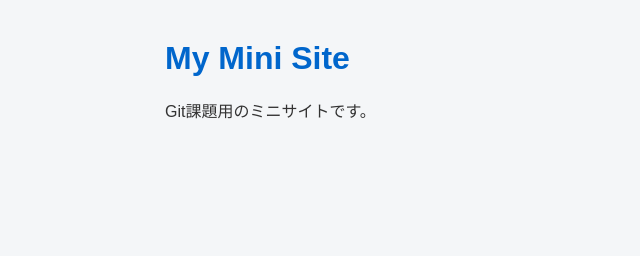
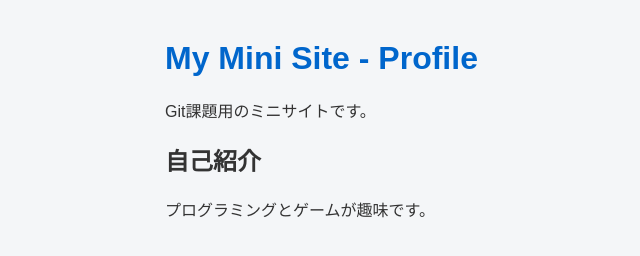
Before and after one commit to naokatotti199/minisite, a plain HTML site: page index.html in a window 1280 px wide. Shown: the whole page, without its empty margins (125-765 px from the left). Drawn offline with Linux system fonts and the light colour scheme.

Commit message:
feat: add profile section

```diff
--- a/index.html
+++ b/index.html
@@ -6,7 +6,11 @@
   <link rel="stylesheet" href="style.css">
 </head>
 <body>
-  <h1>My Mini Site</h1>
+  <h1>My Mini Site - Profile</h1>
   <p>Git課題用のミニサイトです。</p>
+  <section>
+    <h2>自己紹介</h2>
+    <p>プログラミングとゲームが趣味です。</p>
+  </section>
 </body>
 </html>
```
